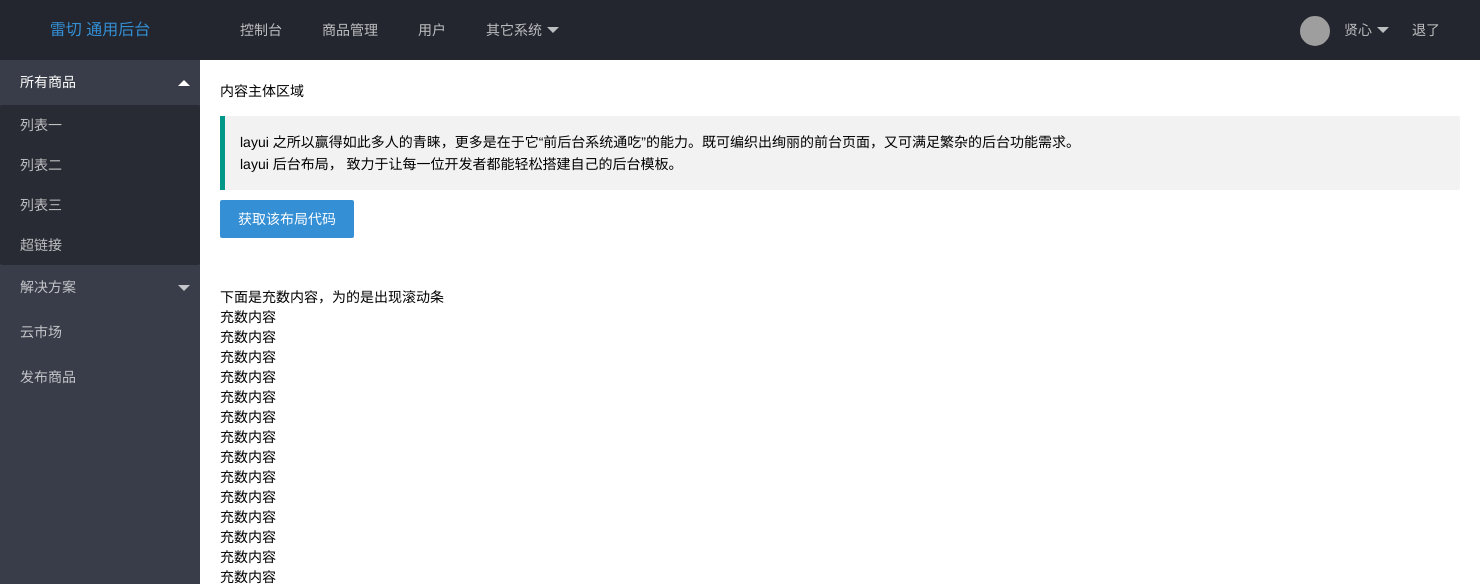
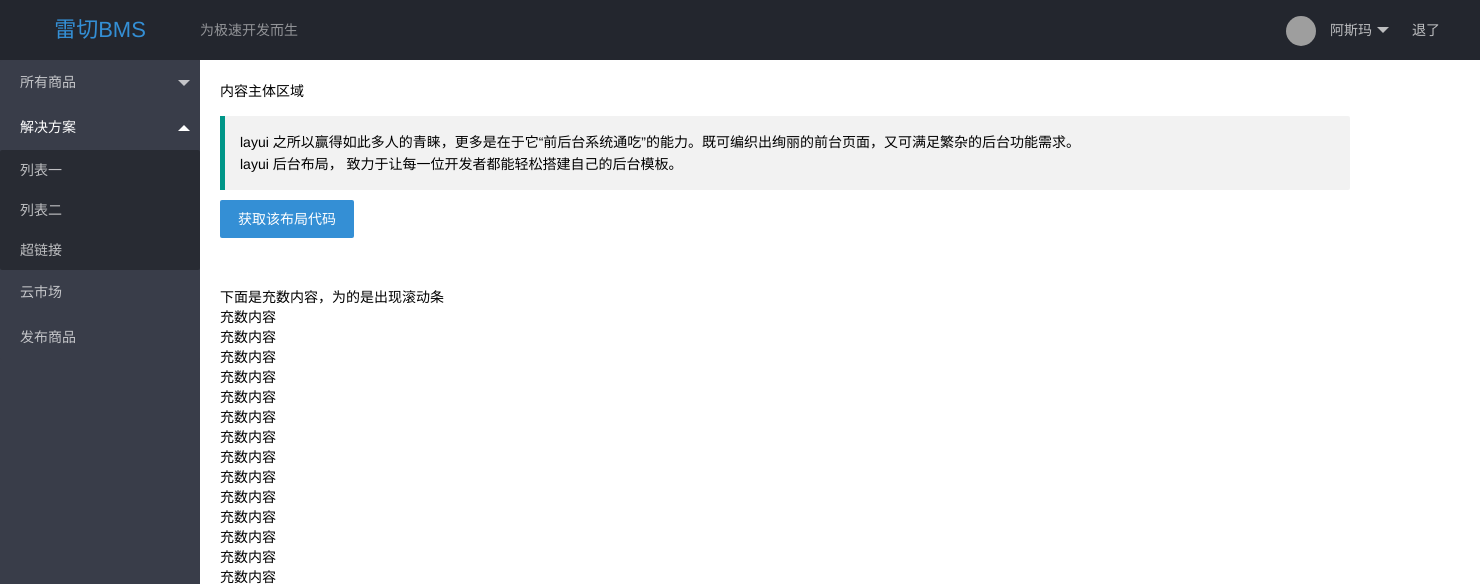
Before and after one commit to iAsuma/leiqie, a PHP site: page /DbName/Application/Home/View/Public/base.html in a window 1480 px wide; the page is wider, and only the part inside the window is pictured. Shown: the top 584 px of that part. Run offline with PHP 8.4, Linux system fonts and the light colour scheme; grey boxes are pictures that could not be loaded.

Commit message:
modify less

```diff
--- a/Application/Home/View/Public/base.html
+++ b/Application/Home/View/Public/base.html
@@ -1,11 +1,9 @@
-
-
 <!DOCTYPE html>
 <html>
 <head>
   <meta charset="utf-8">
   <meta name="viewport" content="width=device-width, initial-scale=1, maximum-scale=1">
-  <title>雷切BMS - Layui</title>
+  <title>雷切BMS - 通用后台管理系统</title>
   <meta name="renderer" content="webkit">
   <meta http-equiv="X-UA-Compatible" content="IE=edge,chrome=1">
   <meta name="viewport" content="width=device-width, initial-scale=1, maximum-scale=1">
@@ -21,26 +19,17 @@
 <body class="layui-layout-body">
 <div class="layui-layout layui-layout-admin">
   <div class="layui-header">
-    <div class="layui-logo">雷切 通用后台</div>
+    <div class="layui-logo">雷切BMS</div>
+    <div class="asuma-head-ad">为极速开发而生</div>
     <!-- 头部区域（可配合layui已有的水平导航） -->
-    <ul class="layui-nav layui-layout-left">
+    <!-- <ul class="layui-nav layui-layout-left">
       <li class="layui-nav-item"><a href="">控制台</a></li>
-      <li class="layui-nav-item"><a href="">商品管理</a></li>
-      <li class="layui-nav-item"><a href="">用户</a></li>
-      <li class="layui-nav-item">
-        <a href="javascript:;">其它系统</a>
-        <dl class="layui-nav-child">
-          <dd><a href="">邮件管理</a></dd>
-          <dd><a href="">消息管理</a></dd>
-          <dd><a href="">授权管理</a></dd>
-        </dl>
-      </li>
-    </ul>
+    </ul> -->
     <ul class="layui-nav layui-layout-right">
       <li class="layui-nav-item">
         <a href="javascript:;">
           <img src="http://t.cn/RCzsdCq" class="layui-nav-img">
-          贤心
+          阿斯玛
         </a>
         <dl class="layui-nav-child">
           <dd><a href="">基本资料</a></dd>
@@ -55,7 +44,7 @@
     <div class="layui-side-scroll">
       <!-- 左侧导航区域（可配合layui已有的垂直导航） -->
       <ul class="layui-nav layui-nav-tree"  lay-filter="test">
-        <li class="layui-nav-item layui-nav-itemed">
+        <li class="layui-nav-item ">
           <a class="" href="javascript:;">所有商品</a>
           <dl class="layui-nav-child">
             <dd><a href="javascript:;">列表一</a></dd>
@@ -64,7 +53,7 @@
             <dd><a href="">超链接</a></dd>
           </dl>
         </li>
-        <li class="layui-nav-item">
+        <li class="layui-nav-item layui-nav-itemed">
           <a href="javascript:;">解决方案</a>
           <dl class="layui-nav-child">
             <dd><a href="javascript:;">列表一</a></dd>
@@ -78,13 +67,14 @@
     </div>
   </div>
 
-  <div class="site-tree-mobile">
+  <div class="asuma-icon-item">
     <i class="iconfont icon-arrow-left"></i>
   </div>
 
   <div class="layui-body">
     <!-- 内容主体区域 -->
-    <div style="padding: 20px;">
+    <div class="layui-container">
+
       内容主体区域
 
       <br><br>
@@ -121,14 +111,13 @@ layui.use('element', function(){
   var cnzz_protocol = (("https:" == document.location.protocol) ? " https://" : " http://");document.write(unescape("%3Cspan id='cnzz_stat_icon_30088308'%3E%3C/span%3E%3Cscript src='" + cnzz_protocol + "w.cnzz.com/c.php%3Fid%3D30088308' type='text/javascript'%3E%3C/script%3E"));
 </script>
 <script type="text/javascript">
-  console.log(location.hash);
   //左侧导航栏收缩功能动画效果
   var i = 0;
-  $('.site-tree-mobile').click(function(){
-    //这里定义一个全局变量来方便判断动画收缩的效果,也就是放在最外面
+  $('.asuma-icon-item').click(function(){
     $(this).toggleClass('blue');
     $(this).children('i').toggleClass('icon-arrow-right');
     $(this).children('i').toggleClass('icon-arrow-left');
+    //这里定义一个全局变量来方便判断动画收缩的效果,也就是放在最外面
     if(i==0){
       $(this).animate({left:'0px'});
       $(".layui-side").animate({width:'toggle'});
@@ -143,13 +132,6 @@ layui.use('element', function(){
       i--;
     }
   });
-
-  //左侧导航栏收缩提示
-  /*$('#animation-left-nav').hover(function(){
-    layer.tips('收缩左侧导航栏', '#animation-left-nav', {tips:[4,'#FF8000'],time:0});
-  },function(){
-    layer.closeAll('tips');
-  });*/
 </script>
 </body>
 </html>
--- a/Public/css/base.css
+++ b/Public/css/base.css
@@ -1,12 +1,15 @@
-.layui-layout-admin .layui-logo{color: #348FD5}
+.layui-layout-admin .layui-logo{color: #348FD5;font-size: 22px;}
 .layui-nav .layui-this:after,.layui-nav-bar,.layui-nav-child dd .layui-this,.layui-nav-tree .layui-nav-bar,.layui-nav-tree .layui-nav-child a.layui-this,.layui-nav-tree .layui-nav-itemed:after{background:#348FD5;color:#fff}
 .layui-nav-tree .layui-nav-child dd.layui-this, .layui-nav-tree .layui-nav-child dd.layui-this a, .layui-nav-tree .layui-this, .layui-nav-tree .layui-this > a, .layui-nav-tree .layui-this > a:hover{background-color:#348FD5;}
 /*.layui-form-select dl dd.layui-this{background:#348FD5}*/
 .layui-btn{background:#348FD5;}
 
+.layui-container{margin: 0;padding: 20px;}
+.asuma-head-ad{position:relative;left:200px;line-height:60px;color: rgba(255,255,255,.5)}
+
 /* 菜单展开和缩起 */
 .layui-side{z-index: 1000}
-.site-tree-mobile{box-shadow:0 0 10px #bdbdbd;background:#fff;border-radius:0 4px 4px 0;cursor:pointer;display:block!important;margin-top:-20px;position:fixed;z-index:999;top:50%;left:200px;height:38px;overflow:hidden;width:12px}
-.site-tree-mobile i{font-size:20px;color:#348FD5;position:relative;top:8px;left:-4px}
-.site-tree-mobile.blue{background:#348FD5;}
-.site-tree-mobile.blue i{color:#fff}
+.asuma-icon-item{box-shadow:0 0 10px #bdbdbd;background:#fff;border-radius:0 4px 4px 0;cursor:pointer;display:block!important;margin-top:-20px;position:fixed;z-index:999;top:50%;left:200px;height:38px;overflow:hidden;width:12px}
+.asuma-icon-item i{font-size:20px;color:#348FD5;position:relative;top:8px;left:-4px}
+.asuma-icon-item.blue{background:#348FD5;}
+.asuma-icon-item.blue i{color:#fff}
```
